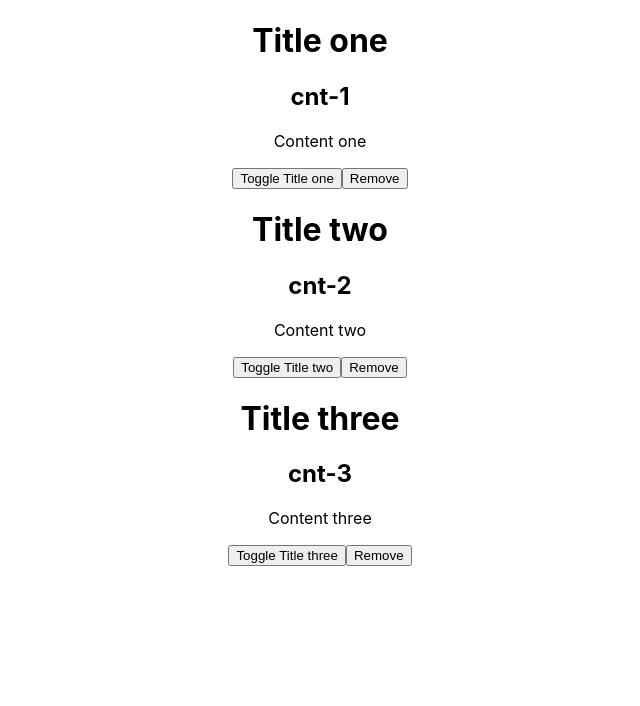
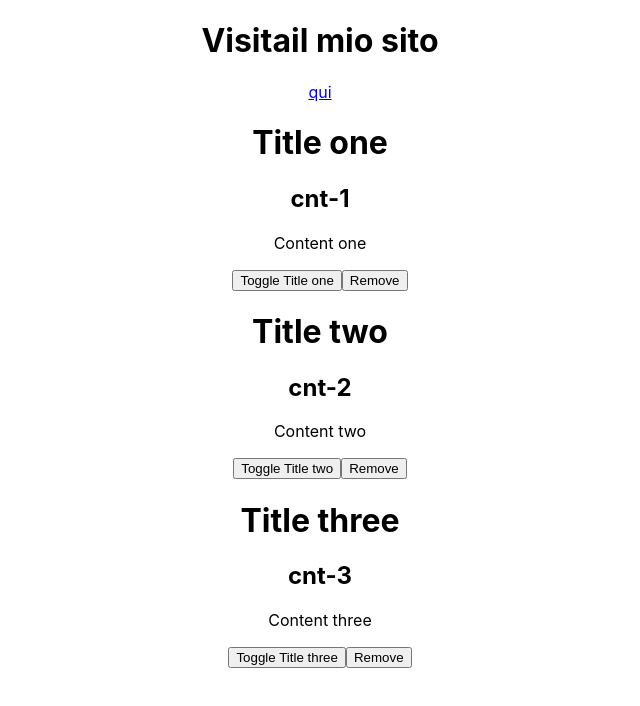
Before and after one commit to mariolazzari/try-reactjs, a React (Create React App) app: page / in a window 1280 px wide. Shown: the top 706 px of the page, without its empty margins (320-960 px from the left). Built offline with nearby package versions, Linux system fonts and the light colour scheme.

Commit message:
Done lesson 12

```diff
--- a/package.json
+++ b/package.json
@@ -6,6 +6,8 @@
     "react": "^16.6.3",
     "react-dom": "^16.6.3",
     "react-markdown": "^4.0.4",
+    "react-router": "^4.3.1",
+    "react-router-dom": "^4.3.1",
     "react-scripts": "2.1.1",
     "react-youtube": "^7.8.0"
   },
--- a/src/App.js
+++ b/src/App.js
@@ -1,12 +1,14 @@
 import React, { Component } from "react";
 import PostList from "./posts/PostList";
 import ReactYouTube from "./thirdParty/ReactYouTube";
+import ReactMarkdownExample from "./thirdParty/ReactMarkdownExample";
 import "./App.css";
 
 class App extends Component {
   render() {
     return (
       <div className="App">
+        <ReactMarkdownExample />
         <ReactYouTube videoId={"_nBlN9yp9R8"} />
         <PostList />
       </div>
--- /dev/null
+++ b/src/thirdParty/ReactMarkdownExample.js
@@ -0,0 +1,16 @@
+import React, { Component, Fragment } from "react";
+import ReactMarkdown from "react-markdown";
+
+export default class ReactMarkdownExample extends Component {
+  render() {
+    const input = "<h1>Visitail mio sito</h1>";
+    const link = "[qui](https://mariolazzari.it)";
+
+    return (
+      <Fragment>
+        <ReactMarkdown source={input} escapeHtml={false} />
+        <ReactMarkdown source={link} />
+      </Fragment>
+    );
+  }
+}
```
Also changed, not shown: 1 other file (tests, documents, lock files or other folders).
